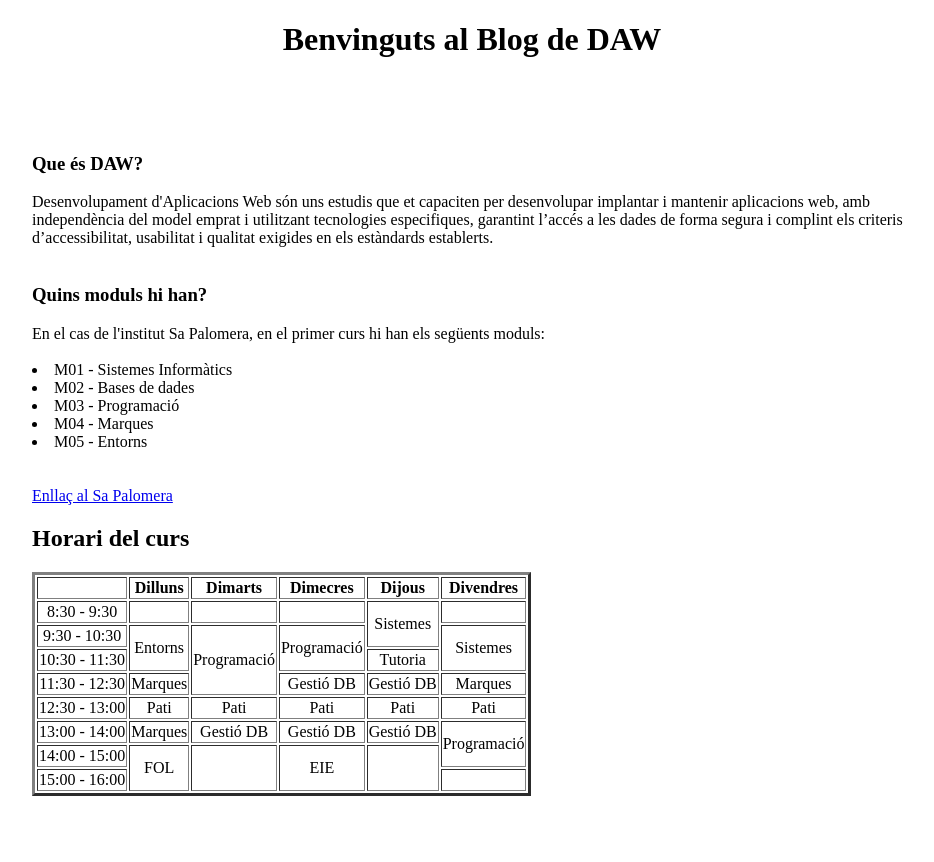
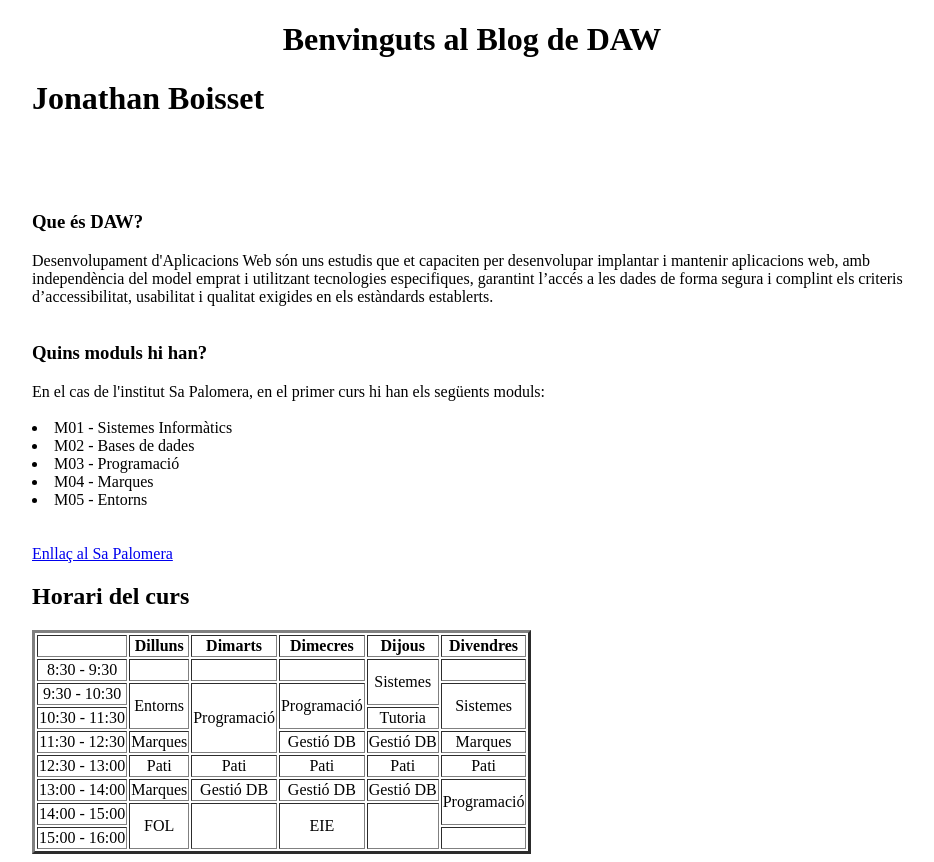
Before and after one commit to jboissetsapa/practica1_jonathanBoisset, a plain HTML site: page src/index.html in a window 1280 px wide. Shown: the whole page, without its empty margins (168-1102 px from the left). Before the commit the page ends 804 px from the top, so only its background shows below. Drawn offline with Linux system fonts and the light colour scheme.

Commit message:
index.html modificat

```diff
--- a/src/index.html
+++ b/src/index.html
@@ -13,6 +13,7 @@
     <header id="titol">
         <h1 align="center">Benvinguts al Blog de DAW</h1>
     </header>
+    <h1>Jonathan Boisset</h1>
     <main>
         <section>
             <p>
```
Also changed, not shown: 1 other file.
